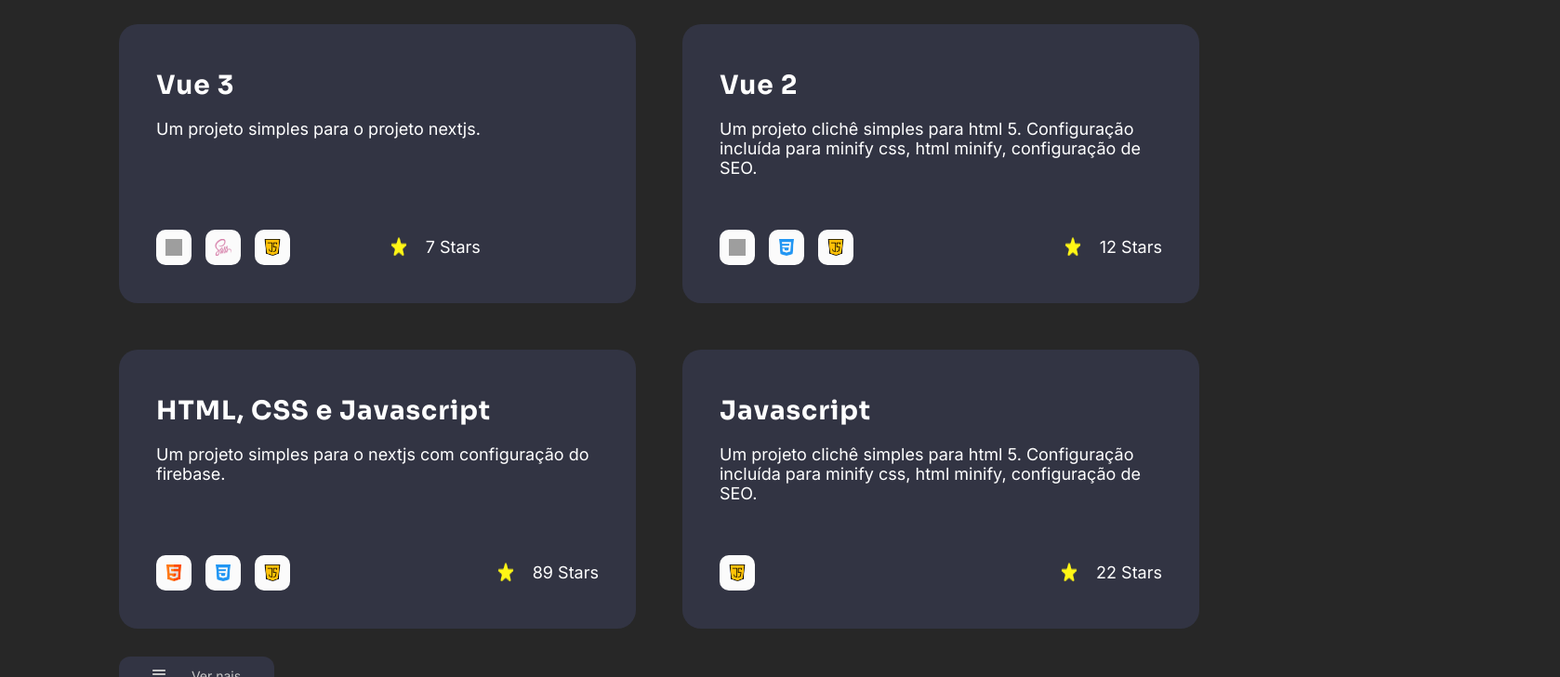
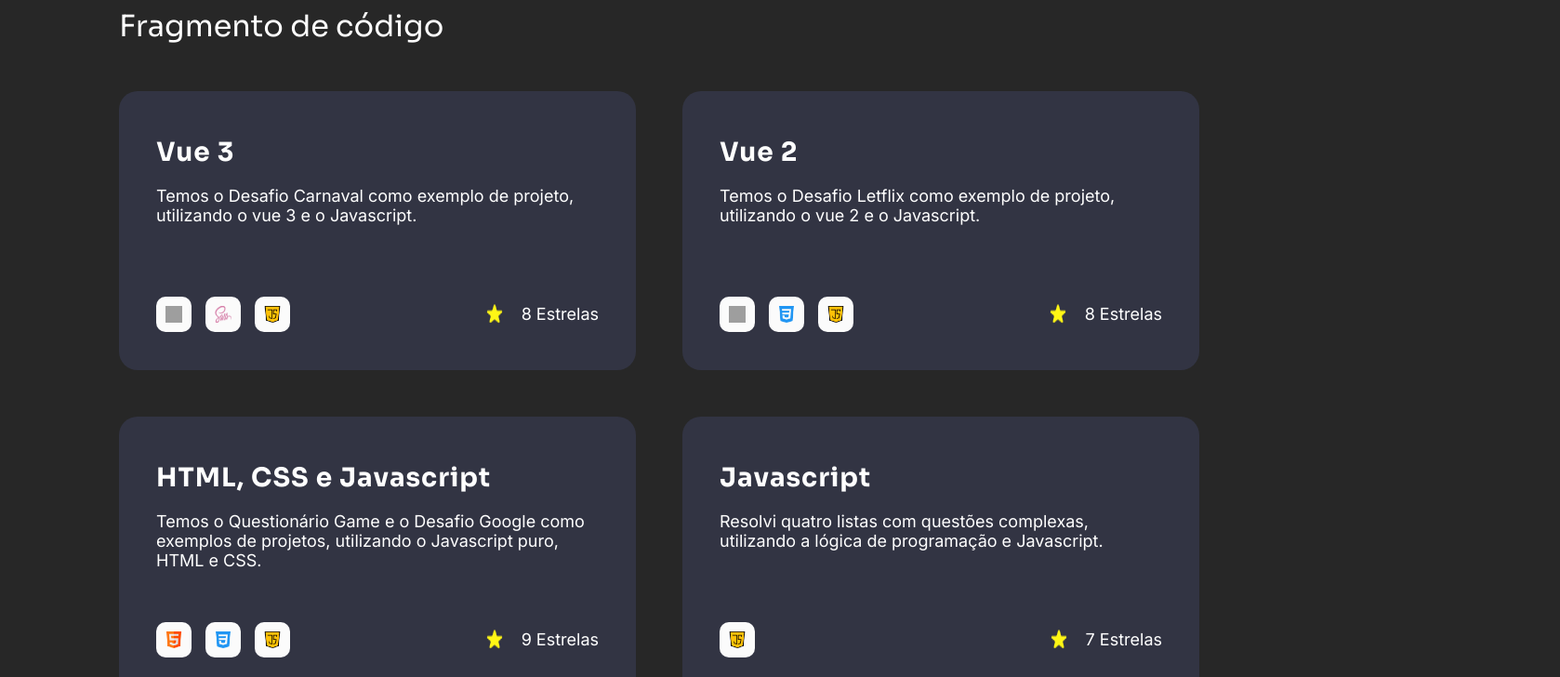
Before and after one commit to leticialiveira/Portfolio-Leticia, a Vue app: page / in a window 1280 px wide. Shown: the part 2060-2788 px from the top of the page at 93% size, 1678 px wide, since content can reach past the window. Built offline with nearby package versions, Linux system fonts and the light colour scheme; grey boxes are pictures that could not be loaded.

Commit message:
adicionei novo fragmento de código.

```diff
--- a/src/App.vue
+++ b/src/App.vue
@@ -23,7 +23,7 @@ footer {
   height: auto;
   margin-top: 120px;
   gap: 70px;
-  width: 1550px;
+  width: 100%;
 
 }
 </style>
--- a/src/components/CodeSnippetUp.vue
+++ b/src/components/CodeSnippetUp.vue
@@ -13,7 +13,7 @@ defineProps({
       type="search"
       id="code"
       @input="$emit('update:code', $event.target.value)" :value="code"
-      placeholder="Type your favorite snippet here, hehehe ....."
+      placeholder="Procure por alguma habilidade específica"
       />
       <img src="../assets/icons/pesquisa-code.png" alt="" />
     </div>
@@ -40,7 +40,7 @@ span {
 
 .input-img{
   position: relative;
-  width: 94%;
+  width: 100%;
 }
 
 input {
--- a/src/components/FooterVue.vue
+++ b/src/components/FooterVue.vue
@@ -21,7 +21,7 @@
 <style scoped>
 .space-line {
   border: solid 1px #4d4d4d;
-  width: 1550px;
+  width: 100%;
 }
 
 .elements {
@@ -29,6 +29,7 @@
   align-items: center;
   justify-content: center;
   gap: 50px;
+  width: 100%;
 }
 
 .elements a {
@@ -56,6 +57,7 @@ span {
     gap: 15px;
     align-items: center;
     height: 110px;
+    width: 100%;
 }
 
 .socialMedia .socialMedia-links{
--- a/src/components/HeaderVue.vue
+++ b/src/components/HeaderVue.vue
@@ -20,7 +20,7 @@
     align-items: center;
     flex-direction: row;
     justify-content: space-between;
-    width: 1550px;
+    width: 100%;
 }
 h1 {
     font-family: 'Poppins', sans-serif;
@@ -44,7 +44,7 @@ h1 {
     color:#4D4D4D ;
 }
 .space-line{
-    width: 1550px;
+    width: 100%;
     height: 0;
     margin-top: 20px;
     border: 1px solid #4D4D4D;
--- a/src/components/SectionBiography.vue
+++ b/src/components/SectionBiography.vue
@@ -81,7 +81,7 @@
   display: flex;
   align-items: center;
   justify-content: center;
-  width: auto;
+  width: 100%;
   height: auto;
 }
 
@@ -105,6 +105,8 @@
   align-items: center;
   gap: 500px;
   flex-direction: row;
+  width: 100%;
+  justify-content: space-around;
 }
 
 .persona-img {
@@ -213,6 +215,9 @@
   align-items: center;
   gap: 400px;
   flex-direction: row;
+  width: 100%;
+  justify-content: space-around;
+
 }
 .about-text {
   display: flex;
--- a/src/components/SectionCode.vue
+++ b/src/components/SectionCode.vue
@@ -9,7 +9,7 @@
         <div class="description">
 
             <h2>Vue 3</h2>
-            <p>Um projeto simples para o projeto nextjs.</p>
+            <p>Temos  o Desafio Carnaval como exemplo de projeto, utilizando o vue 3 e o Javascript.</p>
         </div>
       <footer>
         <div class="icons">
@@ -19,7 +19,7 @@
         </div>
         <div class="number-stars">
           <img class="star" src="../assets/icons/star.png" alt="">
-          <p>7 Stars</p>
+          <p>8 Estrelas</p>
         </div>
       </footer>
     </header>
@@ -29,7 +29,7 @@
         <div class="description">
 
             <h2>Vue 2</h2>
-            <p>Um projeto clichê simples para html 5. Configuração incluída para minify css, html minify, configuração de SEO.</p>
+            <p>Temos o Desafio Letflix como exemplo de projeto, utilizando o vue 2 e o Javascript.</p>
         </div>
       <footer>
         <div class="icons">
@@ -39,7 +39,7 @@
         </div>
         <div class="number-stars">
           <img class="star" src="../assets/icons/star.png" alt="">
-          <p>12 Stars</p>
+          <p>8 Estrelas</p>
         </div>
       </footer>
     </header>
@@ -49,7 +49,7 @@
         <div class="description">
 
             <h2>HTML, CSS e Javascript</h2>
-            <p>Um projeto simples para o nextjs com configuração do firebase.</p>
+            <p>Temos o Questionário Game e o Desafio Google como exemplos de projetos, utilizando o Javascript puro, HTML e CSS.</p>
         </div>
       <footer>
         <div class="icons">
@@ -59,7 +59,7 @@
         </div>
         <div class="number-stars">
           <img class="star" src="../assets/icons/star.png" alt="">
-          <p>89 Stars</p>
+          <p>9 Estrelas</p>
         </div>
       </footer>
     </header>
@@ -69,7 +69,7 @@
         <div class="description">
 
             <h2>Javascript</h2>
-            <p>Um projeto clichê simples para html 5. Configuração incluída para minify css, html minify, configuração de SEO.</p>
+            <p>Resolvi quatro listas com questões complexas, utilizando a lógica de programação e Javascript.</p>
         </div>
       <footer>
         <div class="icons">
@@ -77,7 +77,7 @@
         </div>
         <div class="number-stars">
           <img class="star" src="../assets/icons/star.png" alt="">
-          <p>22 Stars</p>
+          <p>7 Estrelas</p>
         </div>
       </footer>
     </header>
--- a/src/components/SectionProject.vue
+++ b/src/components/SectionProject.vue
@@ -69,6 +69,7 @@
   align-items: baseline;
   justify-content: center;
   gap: 15px;
+  width: 100%;
 }
 div {
   display: flex;
--- a/src/mock/jsonCode.json
+++ b/src/mock/jsonCode.json
@@ -1,65 +1,55 @@
 [
   {
     "title": "Vue 3",
-    "description": "A dead simple for nextjs project.",
+    "description": "Temos  o Desafio Carnaval como exemplo de projeto, utilizando o vue 3 e o Javascript.",
     "icons": {
         "1": "./src/assets/icons/icon-vue-js.png",
         "2": "./src/assets/icons/icon-sass.png",
         "3": "./src/assets/icons/icon-js.png"
       },
     "star": "../src/assets/icons/star.png",
-    "numberStar": "7 Stars"
+    "numberStar": "8 Estrelas"
   },
   {
     "title": "Vue 2",
-    "description": "A dead simple for html 5 boilerplate project. Included setup for minify css, html minify, SEO setting.",
+    "description": "Temos o Desafio Letflix como exemplo de projeto, utilizando o vue 2 e o Javascript.",
     "icons": {
         "1": "./src/assets/icons/icon-vue-js.png",
         "2": "./src/assets/icons/icon-css.png",
         "3": "./src/assets/icons/icon-js.png"
       },
     "star": "../src/assets/icons/star.png",
-    "numberStar": "12 Stars"
+    "numberStar": "8 Estrelas"
   },
   {
     "title": "HTML, CSS e Javascript",
-    "description": "A dead simple for nextjs project with firebase setup.",
+    "description": "Temos o Questionário Game e o Desafio Google como exemplos de projetos, utilizando o Javascript puro, HTML e CSS.",
     "icons": {
         "1": "./src/assets/icons/icon-html.png",
         "2": "./src/assets/icons/icon-css.png",
         "3": "./src/assets/icons/icon-js.png"
       },
     "star": "./src/assets/icons/star.png",
-    "numberStar": "89 Stars"
+    "numberStar": "9 Estrelas"
   },
   {
     "title": "Javascript",
-    "description": "A dead simple for html 5 boilerplate project. Included setup for minify css, html minify, SEO setting.",
+    "description": "Resolvi quatro listas com questões complexas, utilizando a lógica de programação e Javascript.",
     "icons": {
         "1": "./src/assets/icons/icon-js.png"
       },
     "star": "./src/assets/icons/star.png",
-    "numberStar": "22 Stars"
+    "numberStar": "7 Estrelas"
   },
   {
-    "title": "Nextjs Starter 3.0",
-    "description": "A dead simple for nextjs project with firebase setup.",
+    "title": "Vuetify",
+    "description": "Temos o Desafio da Escola Blueberry como exemplo de projeto, utilizando o vue 3 e o Vuetify.",
     "icons": {
-        "1": "./src/assets/icons/icon-1-project.png",
-        "2": "./src/assets/icons/icon-2-project.png"
+        "1": "./src/assets/icons/icon-html.png",
+        "2": "./src/assets/icons/icon-vuetify.svg",
+        "3": "./src/assets/icons/icon-js.png"
       },
     "star": "./src/assets/icons/star.png",
-    "numberStar": "89 Stars"
-  },
-  {
-    "title": "Mobile Web Starter Kit",
-    "description": "A dead simple for html 5 boilerplate project. Included setup for minify css, html minify, SEO setting.",
-    "icons": {
-        "1": "./src/assets/icons/icon-1-project.png",
-        "2": "./src/assets/icons/icon-3-project.png",
-        "3": "./src/assets/icons/icon-4-project.png"
-      },
-    "star": "./src/assets/icons/star.png",
-    "numberStar": "22 Stars"
+    "numberStar": "7 Estrelas"
   }
 ]
--- a/src/views/HomeView.vue
+++ b/src/views/HomeView.vue
@@ -21,7 +21,7 @@ import SectionCode from "../components/SectionCode.vue";
     <div class="link-see-more">
       <router-link to="/code">
         <img src="../assets/icons/see-more.png" alt="" />
-        Ver nais
+        Ver mais
       </router-link>
     </div>
   </div>
@@ -41,12 +41,12 @@ header {
 
 .section-biography {
   display: flex;
-  align-items: start;
   flex-direction: column;
   gap: 70px;
   margin-top: 70px;
   font-family: "Poppins", sans-serif;
   height: auto;
+  align-items: center;
 }
 
 .section-project {
@@ -69,6 +69,7 @@ header {
   flex-direction: column;
   gap: 30px;
   margin-bottom: 150px;
+
 }
 .section-code {
   display: grid;
```
Also changed, not shown: src/assets/icons/icon-vuetify.png (added), src/assets/icons/icon-vuetify.svg (added).
